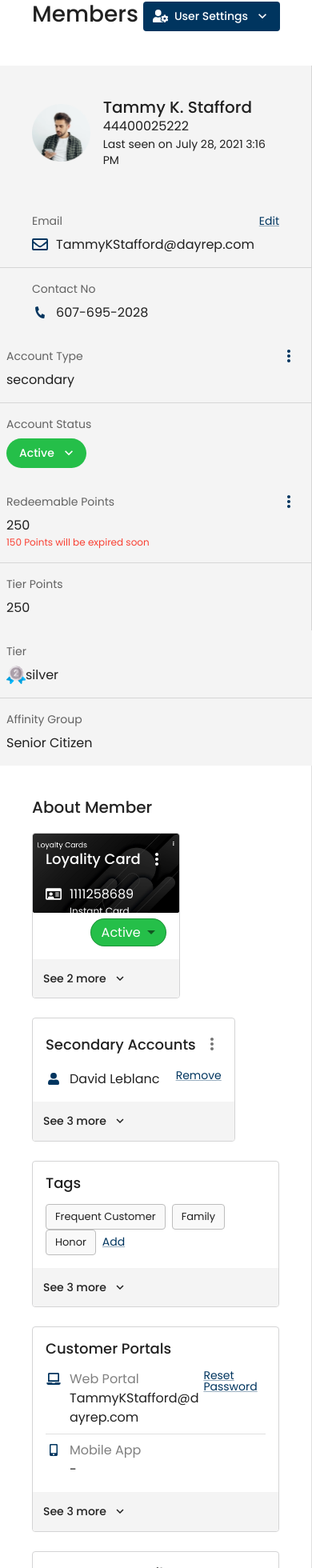
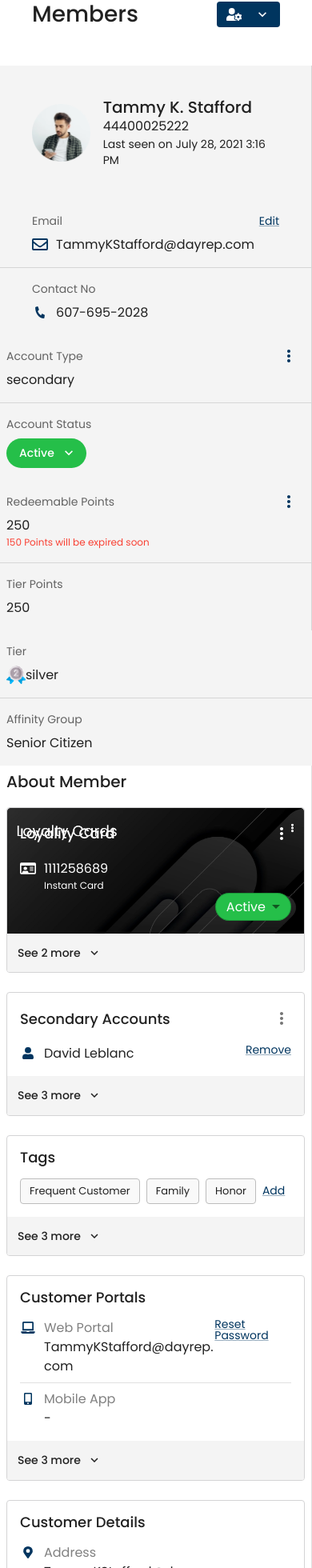
Before and after one commit to KasunWijeratne/armc-react-admin, a React (Create React App) app: page / in a window 390 px wide. Shown: the part 38-1998 px from the top of the page at 80% size. Built offline with nearby package versions, Linux system fonts and the light colour scheme.

Commit message:
armc: improvement: responsiveness updated

```diff
--- a/src/pages/Members/index.tsx
+++ b/src/pages/Members/index.tsx
@@ -137,31 +137,36 @@ const MembersPage = () => {
     <LayoutTopTitle title="Members" toolbar={<UserSettings />}>
       <TopBanner data={data} />
       <Grid container>
-        <Grid item display="flex" xl={3} lg={3} md={6} xs={12}>
-          <Box p={5}>
+        <Grid item display="flex" xl={3} lg={3} md={12} xs={12}>
+          <Box
+            p={{
+              sm: 5,
+              xs: 1,
+            }}
+          >
             <Box mb={2.5}>
               <Typography variant="h2">About Member</Typography>
             </Box>
             <Grid container spacing={3}>
-              <Grid item md={12}>
+              <Grid item lg={12} md={6} sm={12} width={1}>
                 <LoyalityCard
                   count={data.loyalityCards.length}
                   cards={[data.loyalityCards[0]]}
                 />
               </Grid>
-              <Grid item md={12}>
+              <Grid item lg={12} md={6} sm={12} width={1}>
                 <SecondaryAccounts
                   count={3}
                   accounts={data.secondaryAccounts}
                 />
               </Grid>
-              <Grid item md={12}>
+              <Grid item lg={12} md={6} sm={12} width={1}>
                 <Tags count={3} tags={data.tags} />
               </Grid>
-              <Grid item md={12}>
+              <Grid item lg={12} md={6} sm={12} width={1}>
                 <CustomerPortal count={3} portals={data.customerPortals} />
               </Grid>
-              <Grid item md={12}>
+              <Grid item lg={12} md={6} sm={12} width={1}>
                 <CustomerDetails count={3} details={data.customerDetails} />
               </Grid>
             </Grid>
@@ -169,7 +174,12 @@ const MembersPage = () => {
           <Divider orientation="vertical" flexItem />
         </Grid>
         <Grid item xl={9} lg={9} sm={12} xs={12}>
-          <Box p={5}>
+          <Box
+            p={{
+              sm: 5,
+              xs: 1,
+            }}
+          >
             <Box mt={-1}>
               <MembersTabs data={data.tabData} />
             </Box>
--- a/src/pages/Members/toolbar/UserSettings.tsx
+++ b/src/pages/Members/toolbar/UserSettings.tsx
@@ -1,12 +1,13 @@
 import React, { useState } from "react";
-import { Button, Menu, MenuItem } from "@mui/material";
+import { Button, Menu, MenuItem, Theme, useMediaQuery } from "@mui/material";
 import UserCogSolid from "../../../components/icons/UserCogSolid";
 import ExpandDown from "../../../components/icons/ExpandDown";
 
 const UserSettings = () => {
   const [anchorEl, setAnchorEl] = useState<null | HTMLElement>(null);
   const open = Boolean(anchorEl);
-  const handleClick = (event: React.MouseEvent<HTMLButtonElement>) => {
+    const matches = useMediaQuery((theme: Theme) => theme.breakpoints.down("sm"));
+const handleClick = (event: React.MouseEvent<HTMLButtonElement>) => {
     setAnchorEl(event.currentTarget);
   };
   const handleClose = () => {
@@ -25,7 +26,7 @@ const UserSettings = () => {
         endIcon={<ExpandDown />}
         onClick={handleClick}
       >
-        User Settings
+        { matches ? '' : 'User Settings' }
       </Button>
       <Menu
         id="basic-menu"
```
